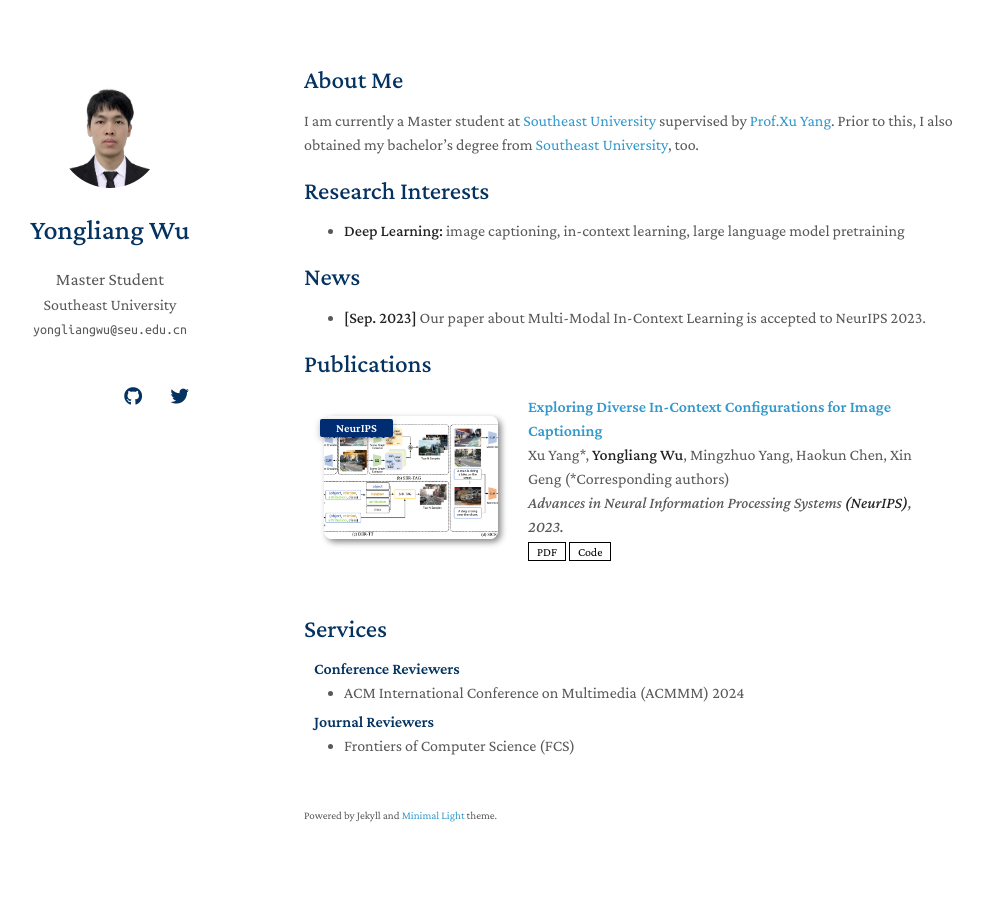
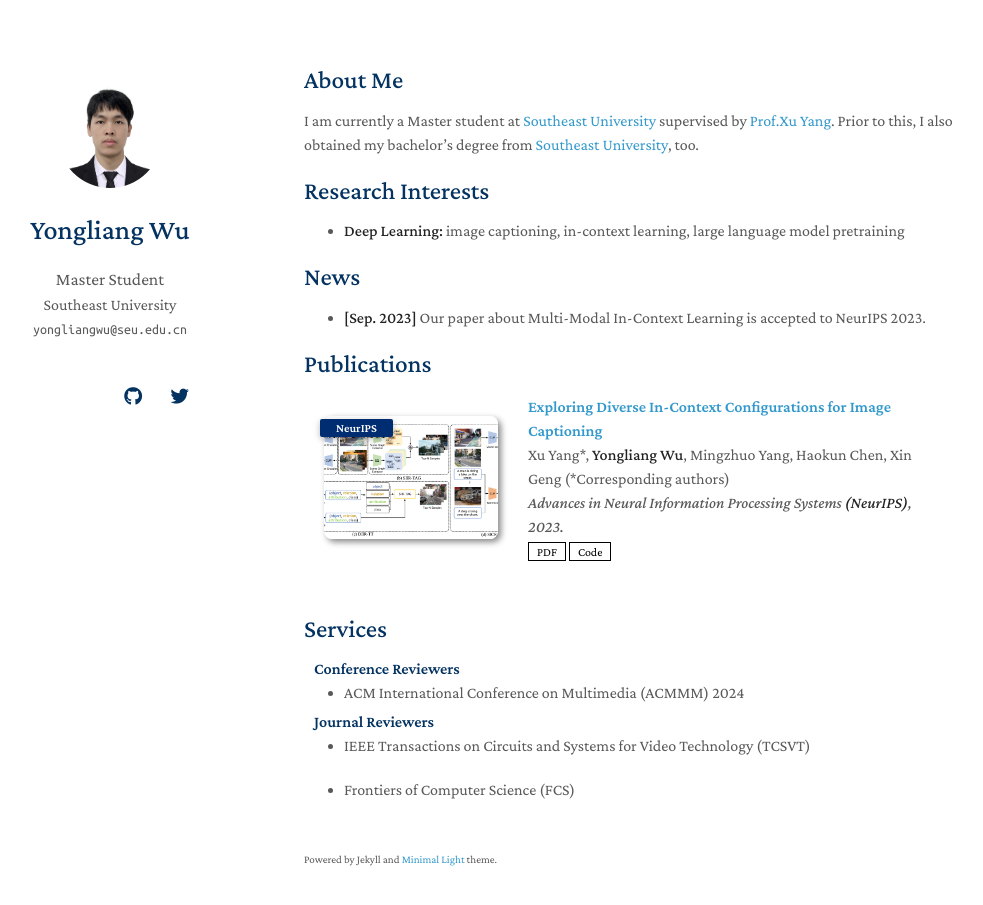
Before and after one commit to yongliang-wu/yongliang-wu.github.io, a Jekyll site: the page built from index.md, in a window 1280 px wide and 940 px high. Shown: the top 905 px of the window, without its empty margins (166-1149 px from the left). Built offline with Jekyll 4.4.1, drawn with Linux system fonts in a browser that asks for light colours; nearby versions of some CDN libraries; a style sheet for code colours, icons or effects is not loaded; our own code applies the rules of GitHub Pages for plain Markdown files.

Commit message:
Update services.md

```diff
--- a/_includes/services.md
+++ b/_includes/services.md
@@ -7,6 +7,9 @@
 </ul>
 
 <h4 style="margin:0 10px 0;">Journal Reviewers</h4>
+<ul style="margin:0 0 20px;">
+  <li><a href="https://ieee-cas.org/publication/tcsvt"><autocolor>IEEE Transactions on Circuits and Systems for Video Technology (TCSVT)</autocolor></a></li>
+</ul>
 
 <ul style="margin:0 0 20px;">
   <li><a href="https://link.springer.com/journal/11704"><autocolor>Frontiers of Computer Science (FCS)</autocolor></a></li>
```
